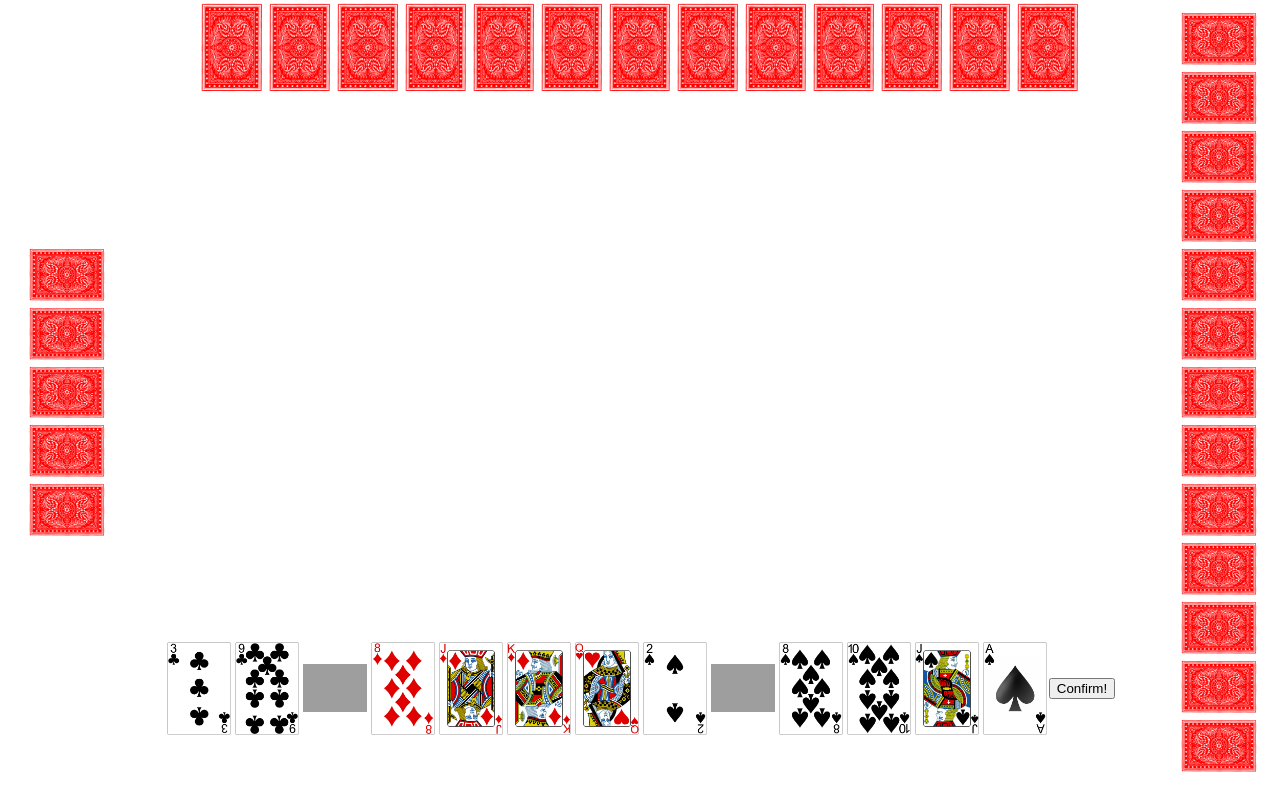
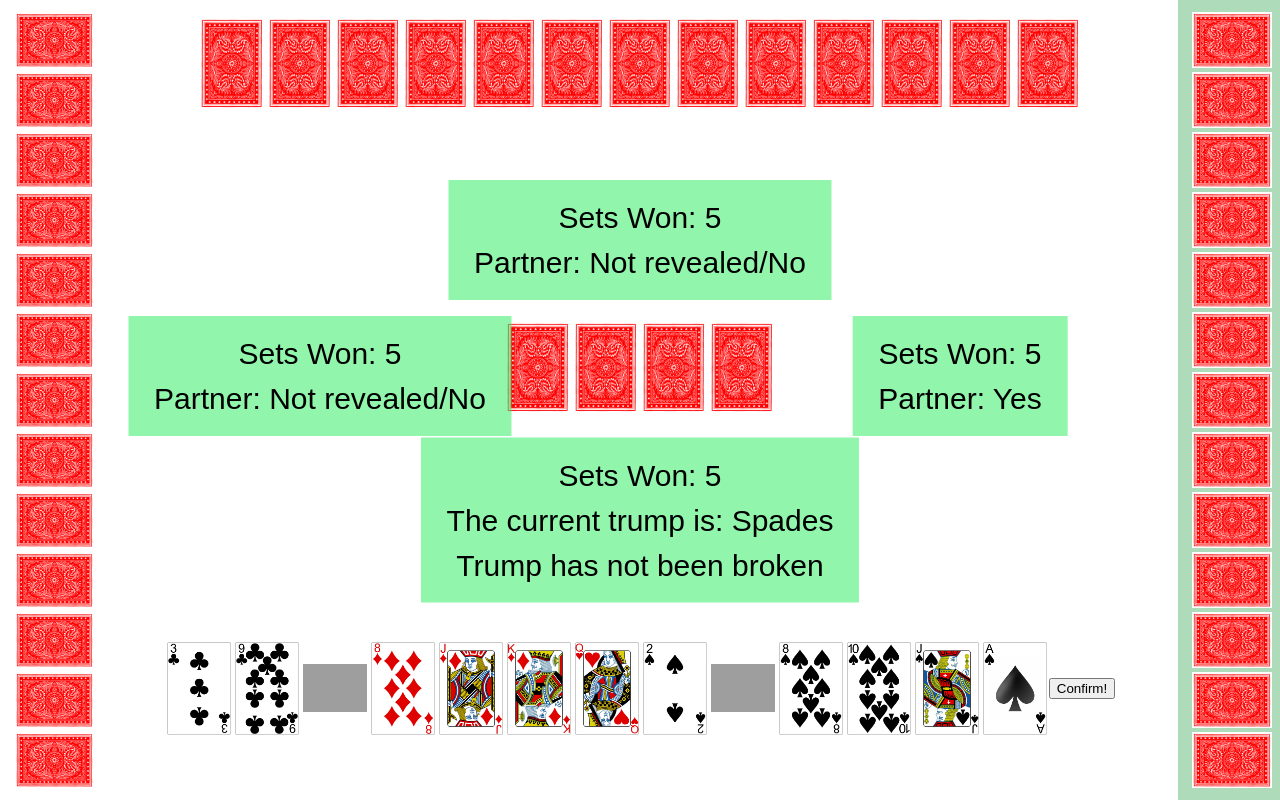
Before and after one commit to coord-geom/floating-bridges, a React (Create React App) app in the folder app/: page / in a window 1280 px wide. Built offline with nearby package versions, Linux system fonts and the light colour scheme; grey boxes are pictures that could not be loaded.

Commit message:
this is hopefully all the base ui finished.

```diff
--- a/app/src/App.css
+++ b/app/src/App.css
@@ -88,13 +88,29 @@
   flex-direction: column;
   align-content: center;
   justify-content: center;
-  max-height: 98vh; /*https://stackoverflow.com/questions/11516291/css-get-height-of-screen-resolution*/
-  height:98vh;
-  margin-left: 2vw;
+  max-height: 100vh; /*https://stackoverflow.com/questions/11516291/css-get-height-of-screen-resolution*/
+  height:100vh;
+  padding-left: 1vw;
+  padding-right: 1vw;
   position: absolute;
 }
 
+.flex-other-hand-1-partner {
+  display: flex;
+  flex-direction: column;
+  align-content: center;
+  justify-content: center;
+  max-height: 100vh; /*https://stackoverflow.com/questions/11516291/css-get-height-of-screen-resolution*/
+  height:100vh;
+  padding-left: 1vw;
+  padding-right: 1vw;
+  position: absolute;
+  background-color: rgba(94,184,118,0.5);
+}
+
 .flex-other-hand-2 {
+  padding-top: 2vh;
+  padding-bottom: 2vh;
   display: flex;
   box-sizing: border-box;
   width: 100%;
@@ -103,18 +119,118 @@
   position: absolute;
 }
 
+.flex-other-hand-2-partner {
+  padding-top: 2vh;
+  padding-bottom: 2vh;
+  display: flex;
+  box-sizing: border-box;
+  width: 100%;
+  justify-content: center;
+  align-items: center;
+  position: absolute;
+  background-color: rgba(94,184,118,0.5);
+}
+
 .flex-other-hand-3 {
   display: flex;
   flex-direction: column;
   align-content: center;
   justify-content: center;
-  margin-right: 2vw;
-  margin-left: 92vw;
-  max-height: 98vh;
-  height:98vh;
+  padding-left: 1vw;
+  padding-right: 1vw;
+  margin-left: 90vw;
+  max-height: 100vh;
+  height:100vh;
   position: absolute;
   /*border: 1px solid red;*/
   flex-shrink: 1;
+}
+
+.flex-other-hand-3-partner {
+  display: flex;
+  flex-direction: column;
+  align-content: center;
+  justify-content: center;
+  padding-left: 1vw;
+  padding-right: 1vw;
+  margin-left: 92vw;
+  max-height: 100vh;
+  height:100vh;
+  position: absolute;
+  background-color: rgba(94,184,118,0.5);
+  flex-shrink: 1;
+}
+
+.flex-middle-cards {
+  display: flex;
+  align-content: center;
+  justify-content: center;
+  padding-top: 40vh;
+  position: absolute;
+  /*border: 1px solid red;*/
+  flex-shrink: 1;
+}
+
+.info-table-0 {
+  align-content: center;
+  justify-content: center;
+  top: 65%;
+  left: 50%;
+  /* bring your own prefixes */
+  transform: translate(-50%, -50%);
+  padding-left: 2vw;
+  padding-right: 2vw;
+  position: absolute;
+  background-color: rgba(37, 238, 90, 0.5);
+  /*border: 3px solid #73AD21;*/
+}
+
+.info-table-1 {
+  align-content: center;
+  justify-content: center;
+  top: 47%;
+  left: 25%;
+  /* bring your own prefixes */
+  transform: translate(-50%, -50%);
+  padding-left: 2vw;
+  padding-right: 2vw;
+  position: absolute;
+  background-color: rgba(37, 238, 90, 0.5);
+  /*border: 3px solid #73AD21;*/
+}
+
+.info-table-2 {
+  align-content: center;
+  justify-content: center;
+  top: 30%;
+  left: 50%;
+  /* bring your own prefixes */
+  transform: translate(-50%, -50%);
+  padding-left: 2vw;
+  padding-right: 2vw;
+  position: absolute;
+  background-color: rgba(37, 238, 90, 0.5);
+  /*border: 3px solid #73AD21;*/
+}
+
+.info-table-3 {
+  align-content: center;
+  justify-content: center;
+  top: 47%;
+  left: 75%;
+  /* bring your own prefixes */
+  transform: translate(-50%, -50%);
+  padding-left: 2vw;
+  padding-right: 2vw;
+  position: absolute;
+  background-color: rgba(37, 238, 90, 0.5);
+  /*border: 3px solid #73AD21;*/
+}
+
+.info-text {
+  font: 30px "Century Gothic", Futura, sans-serif;
+  text-align: center;
+  line-height: 0.5;
 }
 
 .cardWrapper {
--- a/app/src/App.tsx
+++ b/app/src/App.tsx
@@ -33,6 +33,7 @@ export const Card: FC<CardProps> = (props) => {
   );
 
 }
+
 
 interface HandProps {
   cardLst: number[]
@@ -71,15 +72,46 @@ export const Hand:FC<HandProps> = (props) => {
   );
 }
 
+export const MiddleHand:FC<HandProps> = (props) => {
+  const getSuit = (card:number) => {
+    console.log(props.cardLst)
+    return Math.floor(card/13)
+  }
+
+  const getNumber = (card:number) => {
+    return card%13
+  }
+
+  return (
+    <div className='flex-middle-cards'>
+      {props.cardLst.map((val, i) =>
+        <Card
+          suit={getSuit(val)}
+          num={getNumber(val)}
+          hidden={val === -1}
+          selected={props.selLst[i]}
+          handleClick={() => props.handleClickCard(i)}
+          key={i}
+        />
+      )}
+    </div>
+  );
+}
+
+
 interface OthHandProps {
   numCards: number
   side: number //1 for left, 2 for top, 3 for right
+  partner: boolean
 }
 
 export const OthHand:FC<OthHandProps> = (props) => {
   return (
     <div className={
-      (props.side === 1) ? "flex-other-hand-1" : (props.side === 2) ? "flex-other-hand-2" : "flex-other-hand-3"
+      (props.side === 1) ?
+        ((props.partner) ? "flex-other-hand-1-partner" : "flex-other-hand-1") :
+        (props.side === 2) ? (props.partner) ? "flex-other-hand-2-partner" : "flex-other-hand-2"
+        : (props.partner) ? "flex-other-hand-3-partner" : "flex-other-hand-3"
     }>
       {Array(props.numCards).fill(69420).map((val, i) =>
         <Card
@@ -95,20 +127,38 @@ export const OthHand:FC<OthHandProps> = (props) => {
   );
 }
 
-interface OthHandPropsSide {
-  numCards: number
-  side: number //1 for left, 2 for top, 3 for right
-}
-
-export const OthHandSide:FC<OthHandPropsSide> = (props) => {
+export const OthHandSide:FC<OthHandProps> = (props) => {
   return (
     <div className={
-      (props.side === 1) ? "flex-other-hand-1" : (props.side === 2) ? "flex-other-hand-2" : "flex-other-hand-3"
+      (props.side === 1) ?
+        ((props.partner) ? "flex-other-hand-1-partner" : "flex-other-hand-1") :
+        (props.side === 2) ? (props.partner) ? "flex-other-hand-2-partner" : "flex-other-hand-2"
+        : (props.partner) ? "flex-other-hand-3-partner" : "flex-other-hand-3"
     }>
       {Array(props.numCards).fill(69420).map((val, i) =>
         <img src={require("./sprites/back_rot.png")} alt={"Empty Card"}
         className={"card-hidden-rot"}/>
       )}
+    </div>
+  );
+}
+
+interface InfoTableProps {
+  setsWon: number
+  partner: boolean
+  breakTrump: boolean
+  trump:number
+  playerPos: number //0,1,2,3 clockwise starting from the botttom.
+}
+
+export const InfoTable:FC<InfoTableProps> = (props) => {
+  const suits = ["Clubs", "Diamonds", "Hearts", "Spades"]
+  return (
+    <div className={"info-table-" + props.playerPos}>
+      <p className='info-text'>{"Sets Won: " + props.setsWon}</p>
+      <p className='info-text'>{(props.playerPos === 0) ? "" : "Partner: " + ((props.partner) ? "Yes" : "Not revealed/No")}</p>
+      <p className='info-text'>{(props.playerPos === 0) ? "The current trump is: " + suits[props.trump] : ""}</p>
+      <p className='info-text'>{(props.playerPos === 0) ? (props.breakTrump) ? "Trump has been broken" : "Trump has not been broken" : ""}</p>
     </div>
   );
 }
@@ -160,6 +210,10 @@ function App() {
 
     return [cardList1, cardList2, cardList3, cardList4]
   }
+
+  const [breakTrump, setBreakTrump] = useState<boolean> (false)
+
+  const trump = 3
 
   /** States and Functions which have to do with the user's hand **/
   const [cardList, setCardList] = useState<number[]>(
@@ -245,7 +299,7 @@ function App() {
       confirm("Please Select a Card!")
       return -1
     }
-    else if (!checkValidCard(cardList[selected], 0, true, -1, cardList)){
+    else if (!checkValidCard(cardList[selected], trump, breakTrump, -1, cardList)){
       // eslint-disable-next-line no-restricted-globals
       confirm("This card is not legal to play!")
       return -1
@@ -270,8 +324,12 @@ function App() {
   }
 
   /** The other players info. Again, this will need to be updated when you start building the server. **/
+  var partner = 3;
 
-
+  const [midCardList, setMidCardList] = useState<number[]>(
+    [-1,-1,-1,-1]
+    //[...cardInitList]
+  )
 
 
 
@@ -285,9 +343,20 @@ function App() {
         handleClickCard={handleClickCard}
         handleClickSubmit={handleClickSubmit}
       />
-      <OthHand side={2} numCards={13} />
-      <OthHandSide side={1} numCards={5} />
-      <OthHandSide side={3} numCards={13} />
+      <OthHand side={2} numCards={13} partner={partner === 2}/>
+      <OthHandSide side={1} numCards={13}  partner={partner === 1}/>
+      <OthHandSide side={3} numCards={13}  partner={partner === 3}/>
+      <MiddleHand
+        cardLst={midCardList}
+        selLst={[false,false,false,false]}
+        playerNum={playerNum}
+        handleClickCard={() => {}}
+        handleClickSubmit={() => {return 69420}}
+      />
+      <InfoTable setsWon={5} partner={true} breakTrump={false} trump={trump} playerPos={0}/>
+      <InfoTable setsWon={5} partner={partner === 1} breakTrump={false} trump={trump} playerPos={1}/>
+      <InfoTable setsWon={5} partner={partner === 2} breakTrump={false} trump={trump} playerPos={2}/>
+      <InfoTable setsWon={5} partner={partner === 3} breakTrump={false} trump={trump} playerPos={3}/>
     </div>
   )
 }
```
